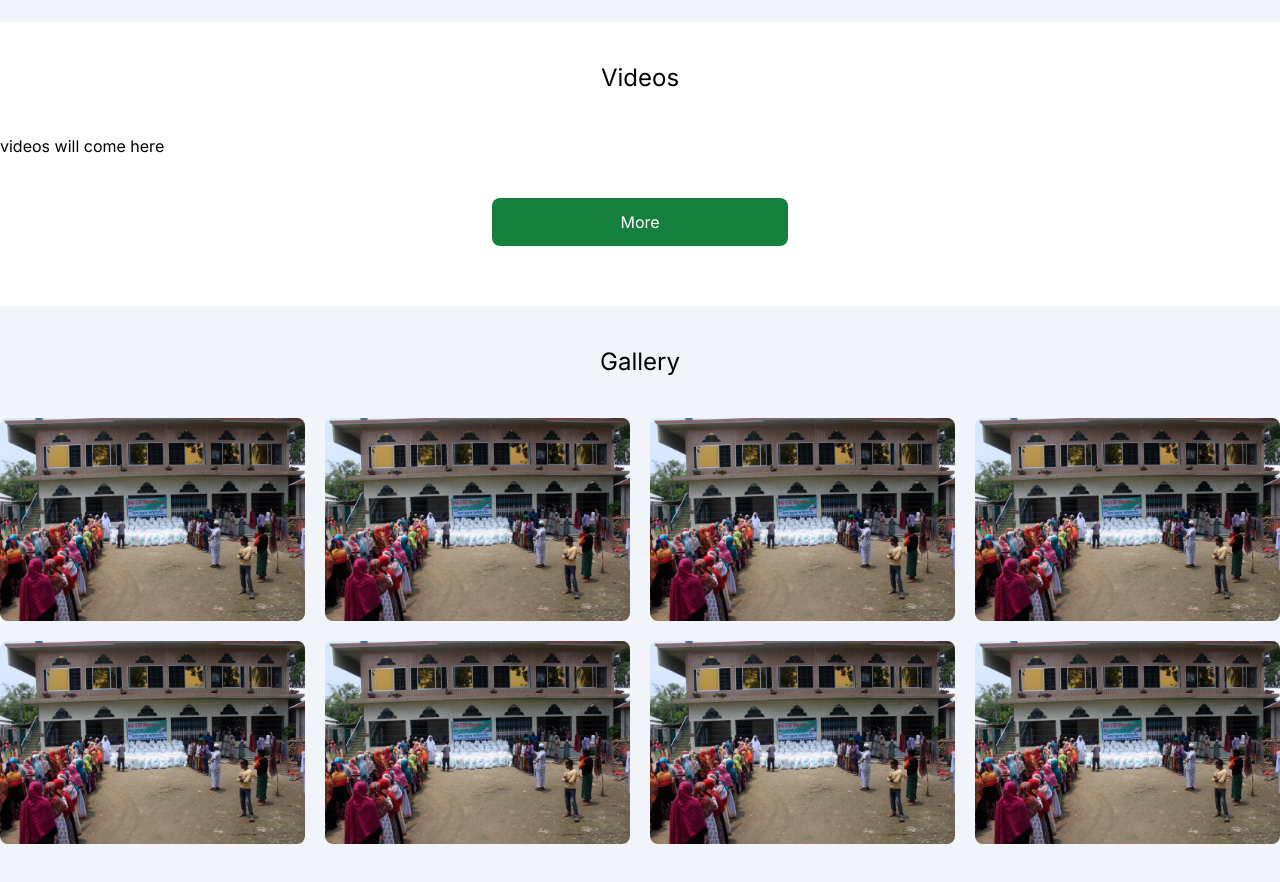
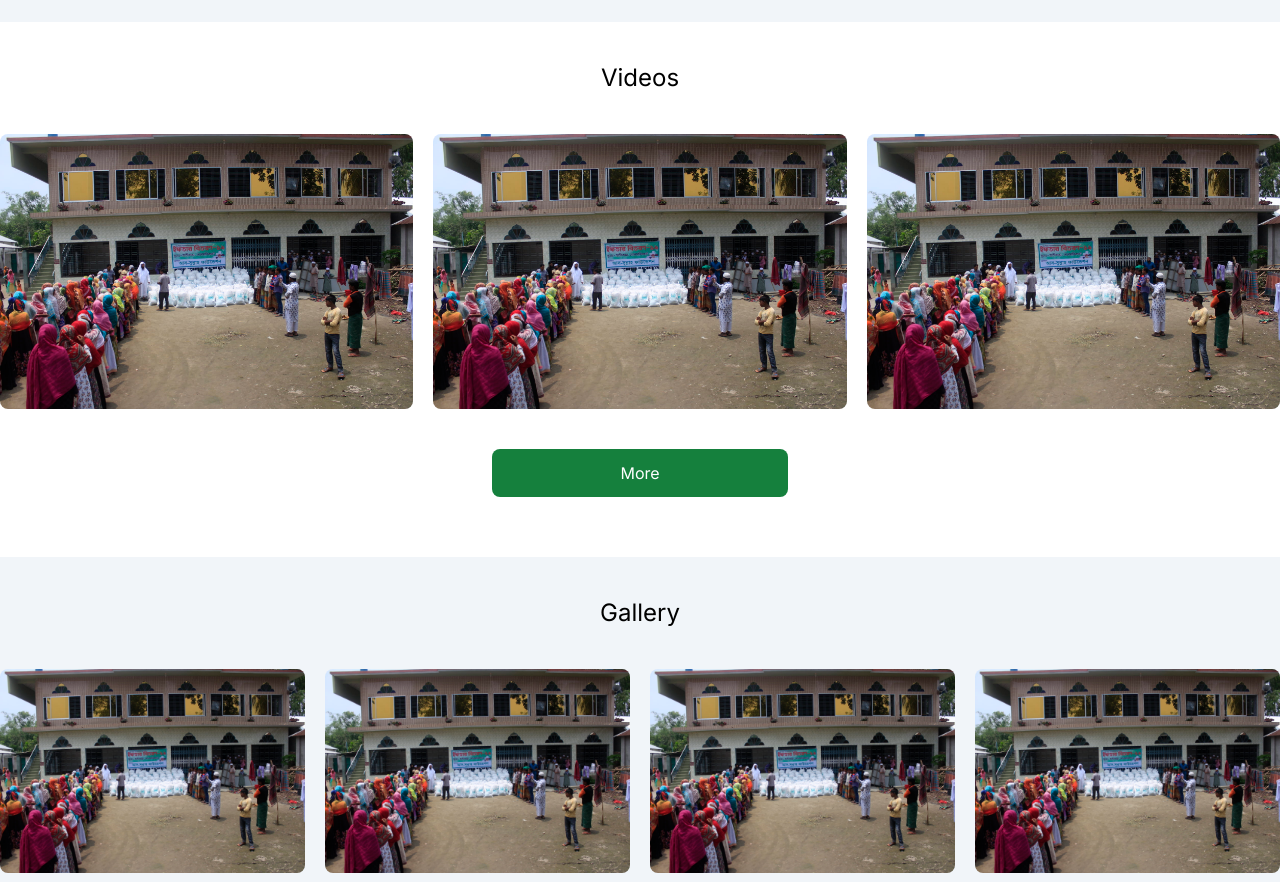
Before and after one commit to ibrahimk4111/non-gor-foundation, a Next.js app: page / in a window 1280 px wide. Shown: the part 5120-6002 px from the top of the page. Built offline with nearby package versions, Linux system fonts and the light colour scheme.

Commit message:
video component added

```diff
--- a/components/videos/Videos.tsx
+++ b/components/videos/Videos.tsx
@@ -1,5 +1,5 @@
 import React from "react";
-// import VideoCards from './videoCards/VideoCards'
+import ImageComp from "../Gallery/imageComp/ImageComp";
 
 const Videos: React.FC = () => {
   const videoId = "7R0geoRoIn55f662";
@@ -8,14 +8,9 @@ const Videos: React.FC = () => {
       <div className=" max-w-[1280px] mx-auto">
         <h1 className=" text-2xl text-center mb-10">Videos</h1>
         <div className=" grid lg:grid-cols-3 gap-5 ">
-          {/* <iframe width="560" height="315" src="https://www.youtube.com/embed/-AtfFUeeuIs?si=7R0geoRoIn55f662" title="YouTube video player" allow="accelerometer; autoplay; clipboard-write; encrypted-media; gyroscope; picture-in-picture; web-share" allowfullscreen></iframe> */}
-          {/* <ReactPlayer url='https://www.youtube.com/watch?v=wWgIAphfn2U' />  */}
-          {/* <VideoCards videoId={videoId} /> */}
-          {/* <video src="https://www.youtube.com/embed/-AtfFUeeuIs?si=7R0geoRoIn55f662"></video> */}
-          {/* <video controls={true}>
-                <source src="www.youtube.com/watch?v=IEDEtZ4UVtI" type="video/mp4">
-              </video> */}
-          videos will come here
+          <ImageComp />
+          <ImageComp />
+          <ImageComp />
         </div>
         <div className=" flex justify-center items-center py-5 mt-5">
           <button className="py-3 px-32 text-white bg-green-700 rounded-lg ">
```
